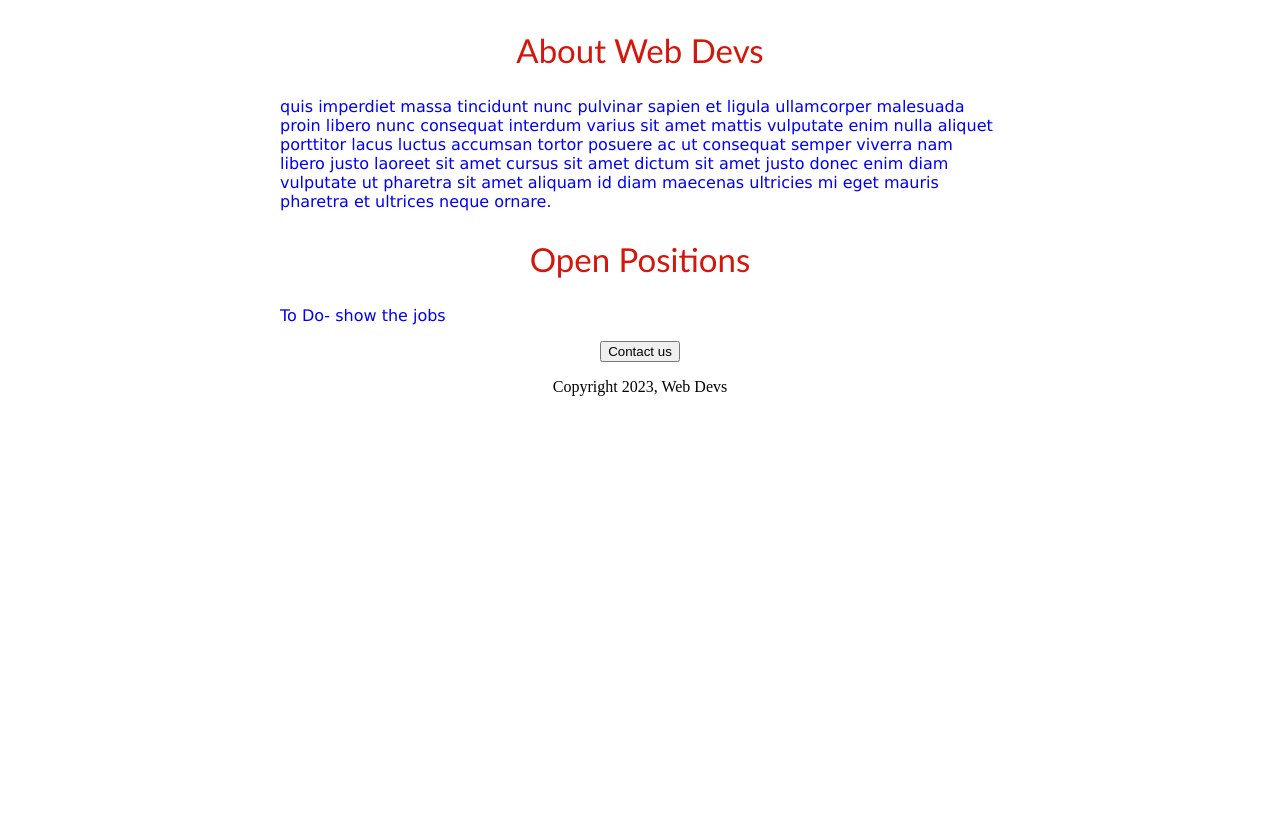
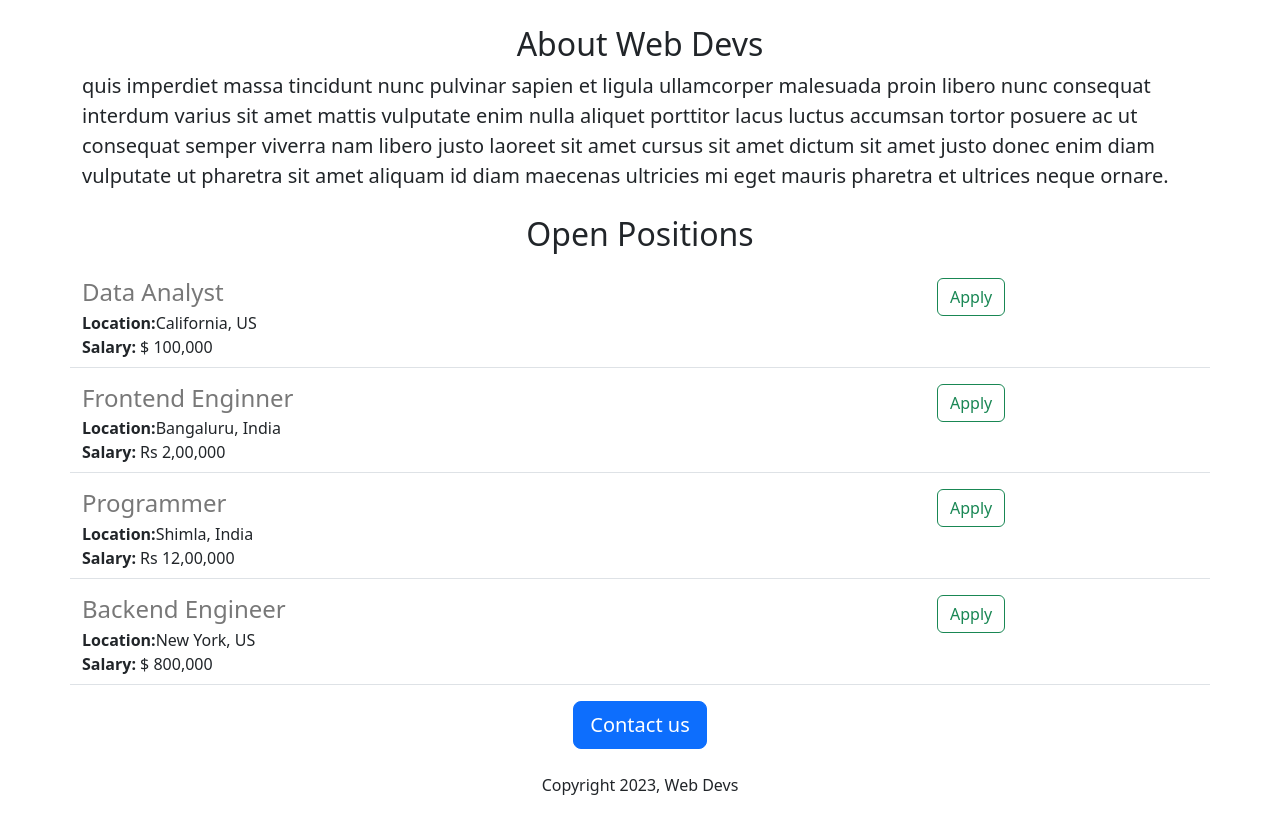
Before and after one commit to avintro123/web-dev, a Flask app: page / in a window 1280 px wide. Shown: the part 463-1276 px from the top of the page. Before the commit the page ends 859 px from the top, so only its background shows below. Run offline with Flask 3, Linux system fonts and the light colour scheme.

Commit message:
added dynamic data and api route

```diff
--- a/app.py
+++ b/app.py
@@ -2,9 +2,38 @@ from flask import Flask, render_template
 
 app = Flask(__name__)
 
+JOBS = [{
+  'id': 1,
+  'title': 'Data Analyst',
+  'location': 'California, US',
+  'salary': '$ 100,000',
+}, {
+  'id': 2,
+  'title': 'Frontend Enginner',
+  'location': 'Bangaluru, India',
+  'salary': 'Rs 2,00,000',
+}, {
+  'id': 3,
+  'title': 'Programmer',
+  'location': 'Shimla, India',
+  'salary': 'Rs 12,00,000',
+}, {
+  'id': 4,
+  'title': 'Backend Engineer',
+  'location': 'New York, US',
+  'salary': '$ 800,000',
+}]
+
+
 @app.route("/")
 def hello_world():
-  return render_template('home.html')
+  return render_template('home.html', jobs=JOBS, company_name="Web Devs")
+
+
+@app.route("/api/jobs")
+def list_jobs():
+  return jsonify(JOBS)
+
 
 if __name__ == "__main__":
   app.run(host='0.0.0.0', debug=True)
--- a/templates/home.html
+++ b/templates/home.html
@@ -1,58 +1,48 @@
 <!DOCTYPE html>
 <html>
   <head>
-    <title>
-      WEB DEV
-    </title>
+    <title> WEB DEV</title>
+   <meta charset="utf-8">
+   <meta name="viewport" content="width=device-width, initial-scale=1">
+
+   <link href="https://cdn.jsdelivr.net/npm/bootstrap@5.3.0/dist/css/bootstrap.min.css" rel="stylesheet" integrity="sha384-9ndCyUaIbzAi2FUVXJi0CjmCapSmO7SnpJef0486qhLnuZ2cdeRhO02iuK6FUUVM" crossorigin="anonymous">
+
     <style>
-      h1 {
-        font-size: 40px;
-        font-family: Candara;
-        font-weight: normal;
-        color: rgb(0, 231, 0);
-        text-align: center;
-      }
-
       #OIP {
-        width: 100%;
         height: 360px;
         object-fit: cover;
-      }
-
-      h2 {
-        font-family: Calibri;
-        font-size: 33px;
-        color: rgb(211,23,11);
-        text-align: center;
-        font-weight: normal;
-      }
-
-      .yup {
-        font-family: Verdana;
-        color: rgb(0,0,245);
-      }
-
-      #container {
-        max-width: 720px;
-        margin: 0 auto 0 auto;
+        width: 100%;
       }
     </style>
 
   </head>
   <body>
-    <div id="container">
-   <h1>Web Devs</h1>
-    <img id="OIP" src="https://web-dev--avantikthakur.repl.co/static/OIP.jpeg">
-   <h2>About Web Devs</h2>
-    <p class="yup">
+    <div class="container">
+   <h1 class="text-center mt-2 mb-4">{{company_name}}</h1>
+    <img class="img-fluid mb-5" id="OIP" src="https://web-dev--avantikthakur.repl.co/static/OIP.jpeg">
+   <h2 class="text-center mt-8 mb-7">About Web Devs</h2>
+    <p class="lead">
       quis imperdiet massa tincidunt nunc pulvinar sapien et ligula ullamcorper malesuada proin libero nunc consequat interdum varius sit amet mattis vulputate enim nulla aliquet porttitor lacus luctus accumsan tortor posuere ac ut consequat semper viverra nam libero justo laoreet sit amet cursus sit amet dictum sit amet justo donec enim diam vulputate ut pharetra sit amet aliquam id diam maecenas ultricies mi eget mauris pharetra et ultrices neque ornare.
     </p>
 
-    <h2>Open Positions</h2>
-    <p class="yup">To Do- show the jobs</p>
-      <div style="text-align: center;">
-    <button>Contact us</button>
-        <p>Copyright 2023, Web Devs</p>
+    <h2 class="text-center mt-4 mb-4">Open Positions</h2>
+    <div>
+
+    {% for job in jobs %}
+    {% include 'jobitem.html' %}
+    {% endfor %}
+
+    </div>
+      <div class="text-center">
+
+    <button
+      class="btn btn-primary btn-lg">Contact us
+    </button>
+
+        <p
+          class="mt-4">Copyright 2023, Web Devs
+        </p>
+
       </div>
 
     </div>
--- /dev/null
+++ b/templates/jobitem.html
@@ -0,0 +1,20 @@
+ <div
+   class="border-bottom row" style="margin-bottom: 16px; padding-bottom: 8px;">
+   <div class="col-9">
+        <h4
+          style="color: rgb(120,120,120); margin-bottom: 4px;">
+          {{job['title']}}
+        </h4>
+   <div>
+     <b>Location:</b>{{job['location']}}
+   </div>
+          {% if 'salary' in job %}
+          <div>
+            <b>Salary:</b> {{job['salary']}}
+          </div>
+          {% endif %}
+   </div>
+   <div class="col-3">
+      <button type="button" class="btn btn-outline-success">Apply</button>
+ </div>
+ </div>
```
